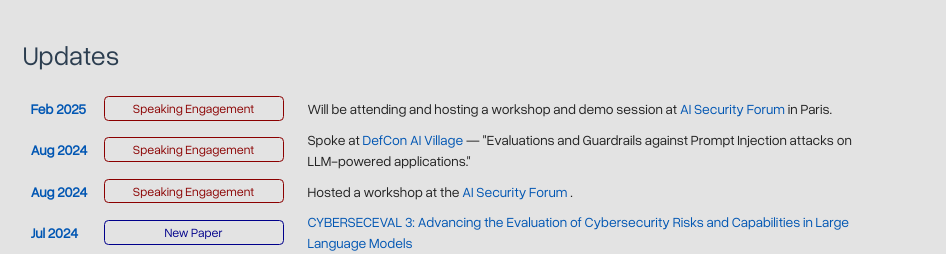
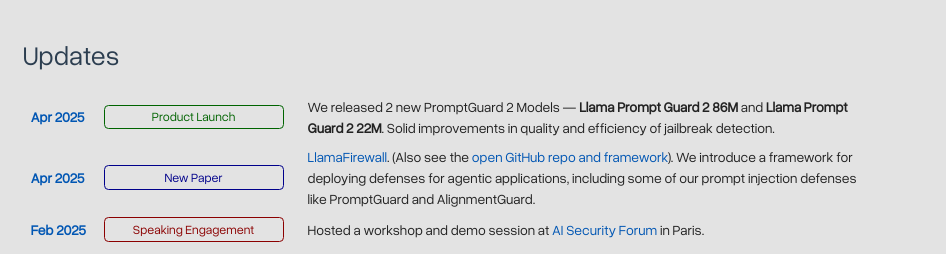
Before and after one commit to cynikolai/cynikolai.github.io, a plain HTML site: page index.html in a window 1280 px wide. Shown: the part 365-619 px from the top of the page, 334-1280 px from the left. Drawn offline with nearby package versions, Linux system fonts and the light colour scheme.

Commit message:
new launches

```diff
--- a/index.html
+++ b/index.html
@@ -279,6 +279,34 @@
               <div class="updates-section">
                 <h4 style="margin-bottom: 20px">Updates</h4>
                 <div class="updates-table">
+
+                  <div class="update-row">
+                    <div class="update-cell update-date">Apr 2025</div>
+                    <div class="update-cell">
+                      <span class="badge-outlined badge-launch">Product Launch</span>
+                    </div>
+                    <div class="update-cell">
+                      We released 2 new PromptGuard 2 Models —
+                      <strong>Llama Prompt Guard 2 86M</strong> and
+                      <strong>Llama Prompt Guard 2 22M</strong>. Solid improvements in quality
+                      and efficiency of jailbreak detection.
+                    </div>
+                  </div>
+
+                  <div class="update-row">
+                    <div class="update-cell update-date">Apr 2025</div>
+                    <div class="update-cell">
+                      <span class="badge-outlined badge-paper">New Paper</span>
+                    </div>
+                    <div class="update-cell">
+                      <a href="https://arxiv.org/abs/2404.xxxxx">LlamaFirewall</a>.
+                      (Also see the
+                      <a href="https://github.com/meta-llama/llama-firewall">open GitHub repo and framework</a>).
+                      We introduce a framework for deploying defenses for agentic applications,
+                      including some of our prompt injection defenses like PromptGuard and AlignmentGuard.
+                    </div>
+                  </div>
+
                   <div class="update-row">
                     <div class="update-cell update-date">Feb 2025</div>
                     <div class="update-cell">
@@ -287,7 +315,7 @@
                       </span>
                     </div>
                     <div class="update-cell">
-                      Will be attending and hosting a workshop and demo session
+                      Hosted a workshop and demo session
                       at
                       <a
                         href="https://aisecurity.forum/paris-ai-security-forum-25"
```
Also changed, not shown: 1 other file.
